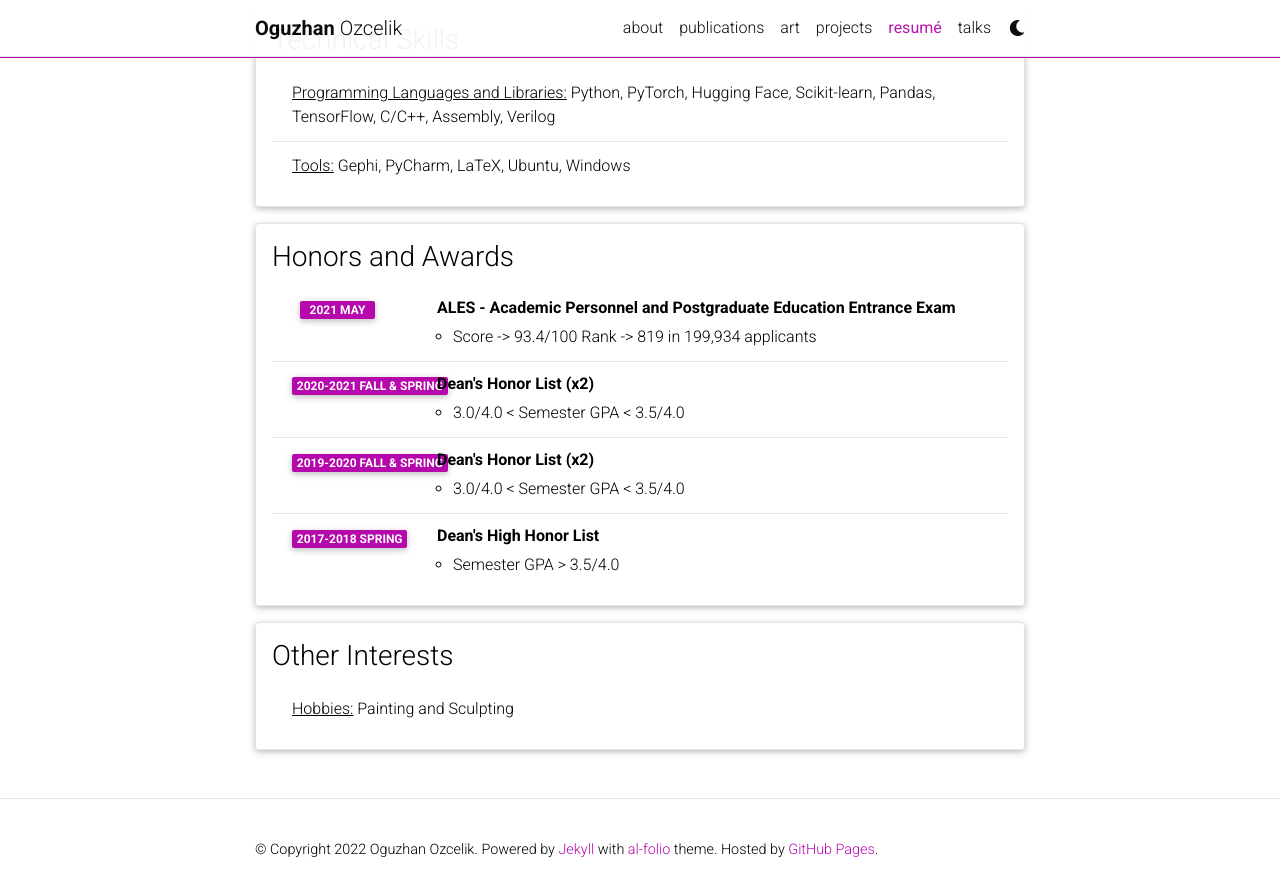
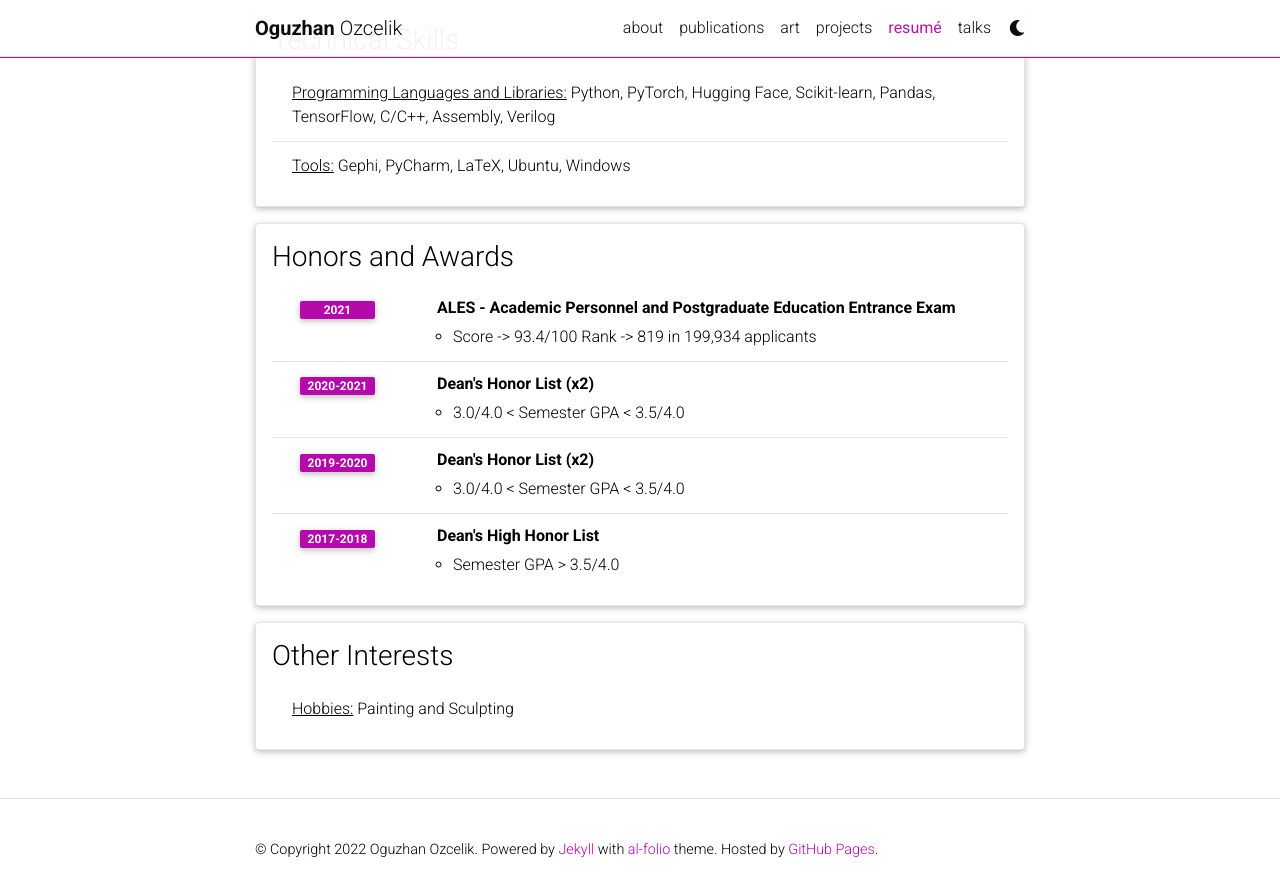
Before and after one commit to ogozcelik/info, a Jekyll site: the page built from _pages/cv.md, in a window 1280 px wide and 900 px high, scrolled down 1933 px. Shown: the top 896 px of the window. Built offline with Jekyll 4.4.1, drawn with Linux system fonts in a browser that asks for light colours; comment, search, counter and statistics services are not loaded; a style sheet for code colours, icons or effects is not loaded.

Commit message:
Update cv.yml

```diff
--- a/_data/cv.yml
+++ b/_data/cv.yml
@@ -56,7 +56,7 @@
         - I learned about avionic systems and communication protocols, and used these information practically with some hands-on experiments.
 
     - title: Intern
-      institution: ARDEA - Project & Consulting
+      institution: <a href="https://www.ardea.com.tr/">ARDEA - Project & Consulting</a>
       year: 2019
       description:
         - I learned both industrial and technical information about solar, wind, and biogas energies. A 1.2 MW solar power plant project was made in every detail, along with technical drawings and calculations.
@@ -87,22 +87,22 @@
   type: time_table
   contents:
     - title: ALES - Academic Personnel and Postgraduate Education Entrance Exam
-      year: 2021 May
+      year: 2021
       description:
         -  Score -> 93.4/100 Rank -> 819 in 199,934 applicants
 
     - title: Dean's Honor List (x2)
-      year: 2020-2021 Fall & Spring
+      year: 2020-2021
       description:
         - 3.0/4.0 < Semester GPA < 3.5/4.0
 
     - title: Dean's Honor List (x2)
-      year: 2019-2020 Fall & Spring
+      year: 2019-2020
       description:
         -  3.0/4.0 < Semester GPA < 3.5/4.0
 
     - title: Dean's High Honor List
-      year: 2017-2018 Spring
+      year: 2017-2018
       description:
         -  Semester GPA > 3.5/4.0
 
```
